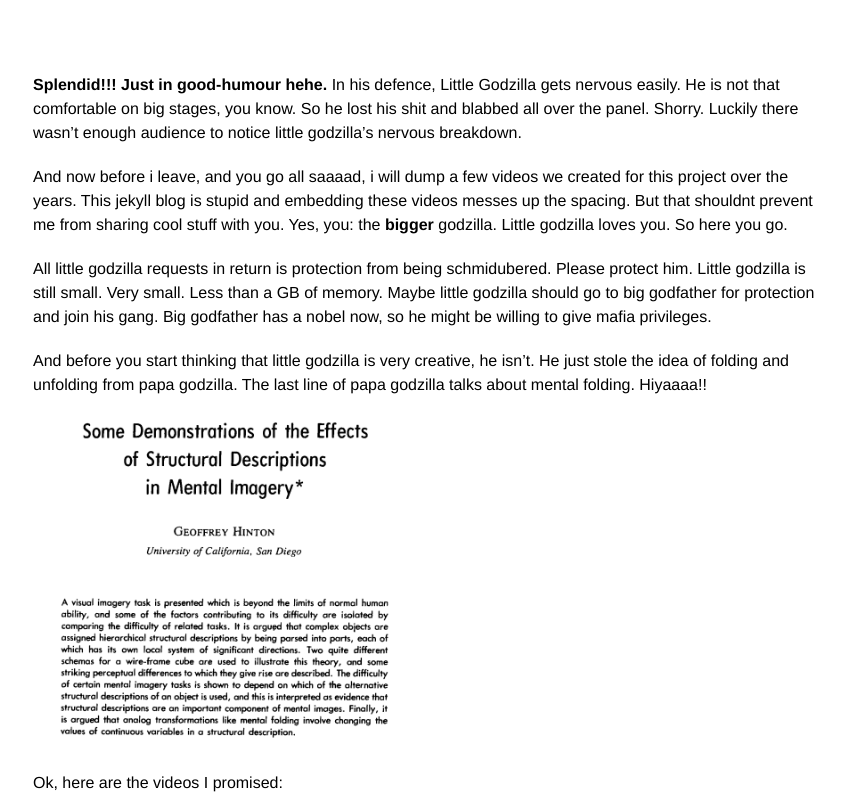
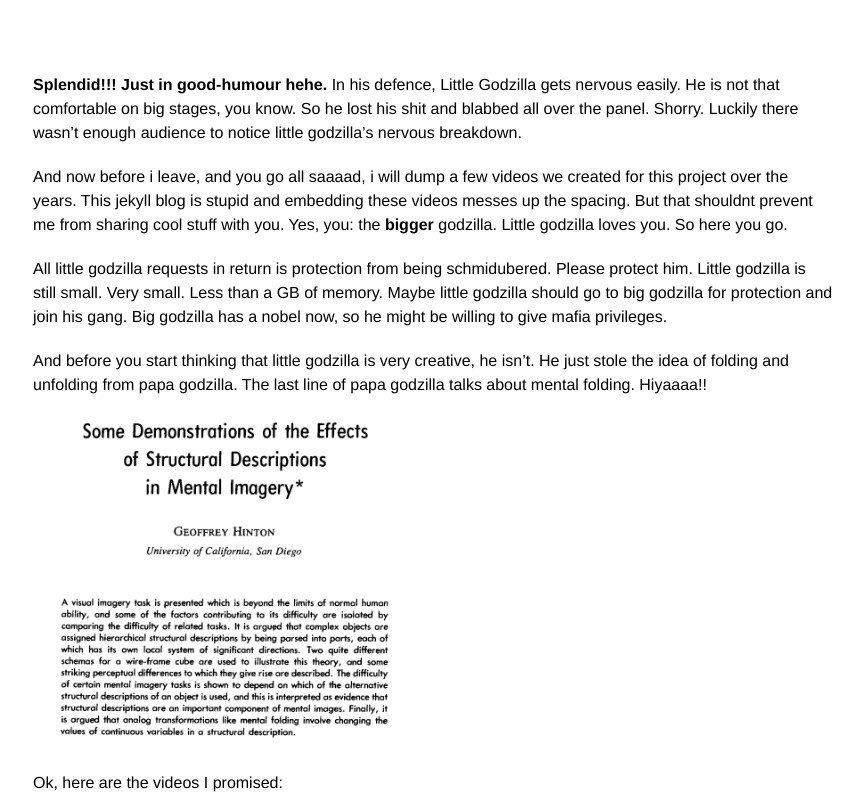
Before and after one commit to rajatmodi62/rajatmodi62.github.io, a Jekyll site: the page built from _posts/2024-10-26-hinton_apm.md, in a window 1280 px wide and 900 px high, scrolled down 15867 px, cut to the strip 0-811 px from the top of the window. Shown: the whole strip, without its empty margins (207-1070 px from the left). Built offline with Jekyll 4.4.1, drawn with Linux system fonts in a browser that asks for light colours; comment, search, counter and statistics services are not loaded.

Commit message:
soft link blog

```diff
--- a/_posts/2024-10-26-hinton_apm.md
+++ b/_posts/2024-10-26-hinton_apm.md
@@ -243,7 +243,7 @@ There are some <b> rare instances </b> when even NeurIPS panels don't understand
 
 And now before i leave, and you go all saaaad, i will dump a few videos we created for this project over the years. This jekyll blog is stupid and embedding these videos messes up the spacing. But that shouldnt prevent me from sharing cool stuff with you. Yes, you: the <b> bigger </b> godzilla. Little godzilla loves you. So here you go.
 
-All little  godzilla requests in return is protection from being schmidubered. Please protect him. Little godzilla is still small. Very small. Less than a GB of memory. Maybe little godzilla should go to big godfather for protection and join his gang. Big godfather has a nobel now, so he might be willing to give mafia privileges.
+All little  godzilla requests in return is protection from being schmidubered. Please protect him. Little godzilla is still small. Very small. Less than a GB of memory. Maybe little godzilla should go to big godzilla for protection and join his gang. Big godzilla has a nobel now, so he might be willing to give mafia privileges.
 
 And before you start thinking that little godzilla is very creative, he isn't. He just stole the idea of folding and unfolding from papa godzilla. The last line of papa godzilla talks about mental folding. Hiyaaaa!!
 
```
